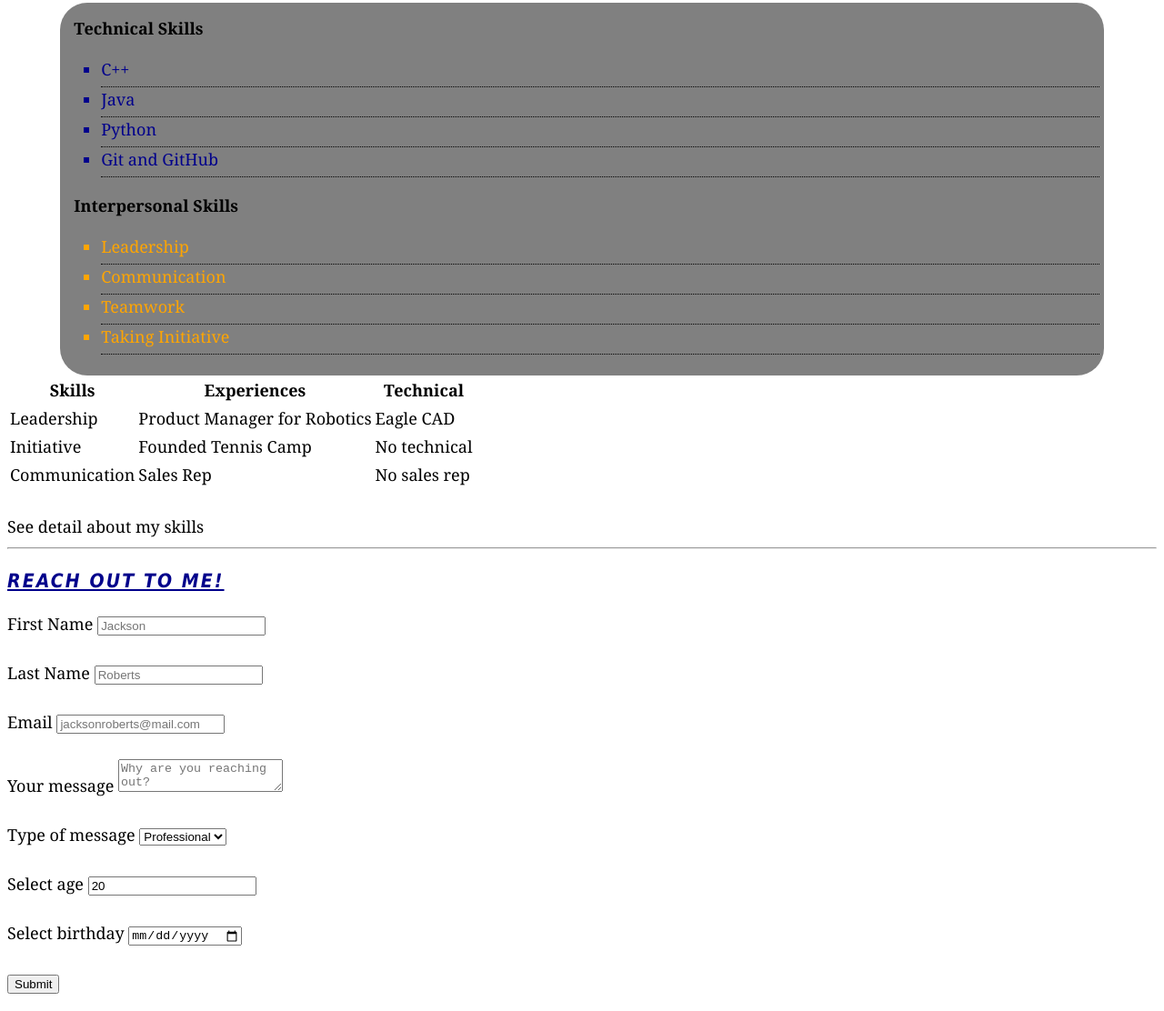
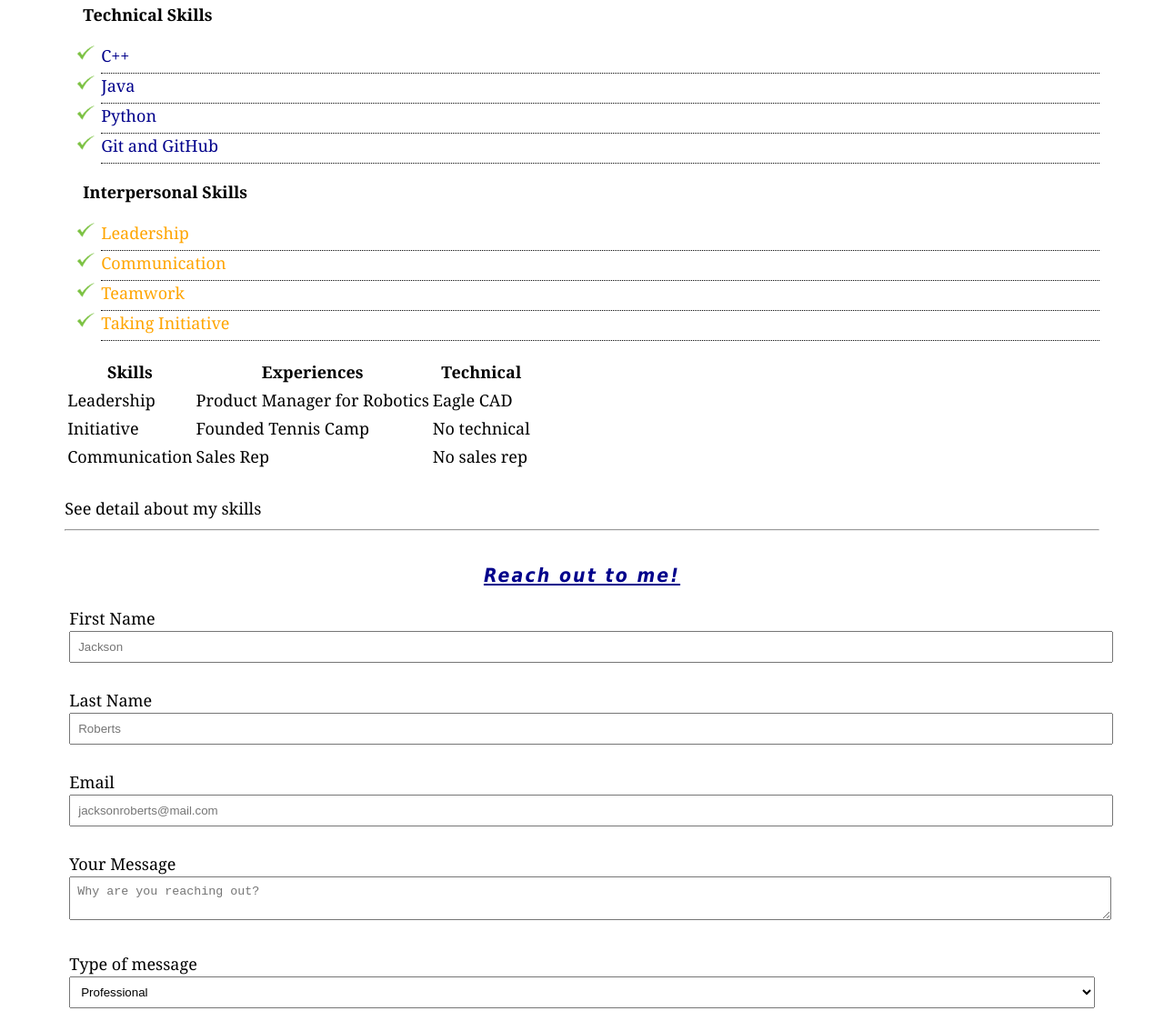
Before and after one commit to manassaini/HTMLWebsite, a plain HTML site: page index.html in a window 1280 px wide. Shown: the part 997-2109 px from the top of the page at 91% size. Drawn offline with Linux system fonts and the light colour scheme.

Commit message:
Added check marks for bullet points and made the form look better. Also made the submit button look better and added a hover feature. Next is to get block elements side by side

```diff
--- a/index.html
+++ b/index.html
@@ -48,7 +48,7 @@
 					proident, sunt in culpa qui officia deserunt mollit anim id est laborum.
 				</p>
 			</div>
-		</div>
+
 
 			<p>
 				<a href="https://www.linkedin.com/in/manas-saini-748a35165/" target="_blank">LinkedIn </a>
@@ -117,32 +117,32 @@
 			<!-- line break and horizontal rule-->
 			<br>
 			<hr>
-		<div class="formSection">
+			<div class="form">
 				<h3>Reach out to me!</h3>
 				<form>
 					<!-- div is a block element, makes things in blocks--
 						type just means what type is the field? like in code is it an int, float, string, double, in HTML, there are different types and you surround using ""-->
-				<div>
+					<div class="formGroup">
 						<label>First Name</label>
 						<input type="text" name="firstName" placeholder="Jackson">
 					</div>
 					<br>
-				<div>
+					<div class="formGroup">
 						<label>Last Name</label>
 						<input type="text" name="secondName" placeholder="Roberts">
 					</div>
 					<br>
-				<div>
+					<div class="formGroup">
 						<label>Email</label>
 						<input type="email" name="email" placeholder="jacksonroberts@mail.com">
 					</div>
 					<br>
-				<div>
-					<label>Your message</label>
-					<textarea name="message" placeholder="Why are you reaching out?"></textarea>
+					<div class="formGroup">
+						<label>Your Message</label>
+						<textarea name="message" name="message" placeholder="Why are you reaching out?"></textarea>
 					</div>
 					<br>
-				<div>
+					<div class="formGroup">
 						<label>Type of message</label>
 						<select name="type">
 							<option value="pro">Professional</option>
@@ -150,18 +150,18 @@
 						</select>
 					</div>
 					<br>
-				<div>
+					<div class="formGroup">
 						<label>Select age</label>
 						<input type="number" name="age" value="20">
 					</div>
 					<br>
-				<div>
+					<div class="formGroup">
 						<label>Select birthday</label>
 						<input type="date" name="birthday">
 					</div>
 					<br>
-				<div>
-					<input type="submit" name="sumbission" value="Submit">
+					<div class="formGroup">
+						<input class="button" type="submit" name="sumbission" value="Submit">
 					</div>
 				</form>
 			</div>
@@ -179,5 +179,6 @@
 			<a href="https://www.linkedin.com/in/manas-saini-748a35165/" target="_blank">
 				<img src="images/linkedinlogo.png" alt="LinkedIn" width="150" height="150">
 			</a>
+		</div>
 	</body>
 </html>
--- a/style.css
+++ b/style.css
@@ -24,6 +24,7 @@ a{
 a:hover{
 	color:red;
 }
+
 /* can change color of link once visited
 a:visited{
 	color:yellow;
@@ -32,6 +33,16 @@ a:visited{
 .container{
 	width: 90%;
 	margin: auto;
+}
+.button{
+	background-color: black;
+	color: white;
+	border: none;
+	padding: 10px;
+	padding: 10px 15px;
+}
+.button:hover{
+	color:mediumspringgreen;
 }
 .firstP h3{
 	text-align: center;
@@ -71,38 +82,72 @@ a:visited{
 }
 
 /*This will make changes to any h3's in the formSection class*/
-.formSection h3{
+
+.techSkills{
+	background-color: gray;
+	width: 100%;
+	margin: auto;
+	padding: 5px;
+	border-radius: 30px;
+}
+.interSkills{
+	background-color: blue;
+	width: 100%;
+	margin: auto;
+	padding: 5px;
+	border-radius: 30px;
+}
+.lists h4{
+	color: black;
+	margin: 10px;
+	padding-left: 10px;
+}
+.lists li{
+	padding-bottom: 5px;
+	border-bottom: dotted 1px black;
+	list-style-image: url('images/check.png');
+}
+.lists ul{
+	color: darkblue;
+}
+.lists ol{
+	color: orange;
+}
+
+.form{
+	padding: 5px;
+	margin: auto;
+}
+.formGroup{
+	padding-bottom: 1px;
+}
+
+.form h3{
+	text-align: center;
 	color: darkblue;
 	font-family: Tahoma;
 	font-weight: 800;
 	font-style: italic;
 	text-decoration: underline;
-	text-transform: uppercase;
 	letter-spacing: 0.1em;
 	word-spacing: normal;
 }
-
-.lists h4{
-	color: black;
-	margin: 10px;
+.form label{
+	display: block;
 }
-.lists li{
-	padding-bottom: 5px;
-	border-bottom: dotted 1px black;
+.form input[type="text"]{
+	padding: 8px;
+	width: 100%;
 }
-.lists ul{
-	color: darkblue;
-	list-style: square;
+.form input[type="email"], .form textarea, .form select{
+	padding: 8px;
+	width: 100%;
 }
-.lists ol{
-	color: orange;
-	list-style: square;
+.form input[type="number"]{
+	padding: 8px;
+	width: 100%;
 }
-
-.lists{
-	background-color: gray;
-	width: 90%;
-	margin: auto;
-	padding: 5px;
-	border-radius: 30px;
+.form input[type="date"]{
+	padding: 8px;
+	width: 100%;
 }
```
Also changed, not shown: images/check.png (added). Lines whose indentation alone changed are shown as unchanged.
